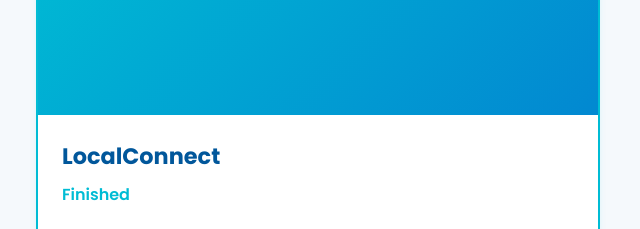
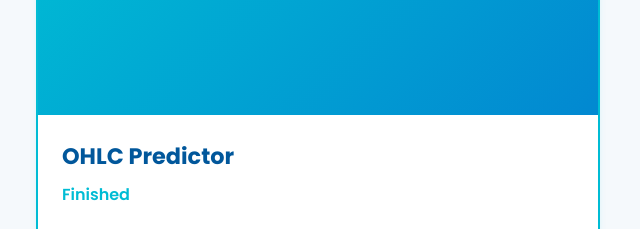
Before and after one commit to UnmatchedPerspicacious/portfolio, a plain HTML site: page index.html in a window 1280 px wide. Shown: the part 4560-4789 px from the top of the page, 24-664 px from the left. Drawn offline with Linux system fonts and the light colour scheme.

Commit message:
style(chaned localconnect text to one of my real projects names)

```diff
--- a/index.html
+++ b/index.html
@@ -284,7 +284,7 @@
                         </div>
                     </div>
                     <div class="project-content">
-                        <h3>LocalConnect</h3>
+                        <h3>OHLC Predictor</h3>
                         <p class="status">Finished</p>
                         <p>An extremely simple machine learning model which essentially creates itself each time and is based off of an LSTM(Long Short Term Memory) layer</p>
                         <div class="project-tech">
```
